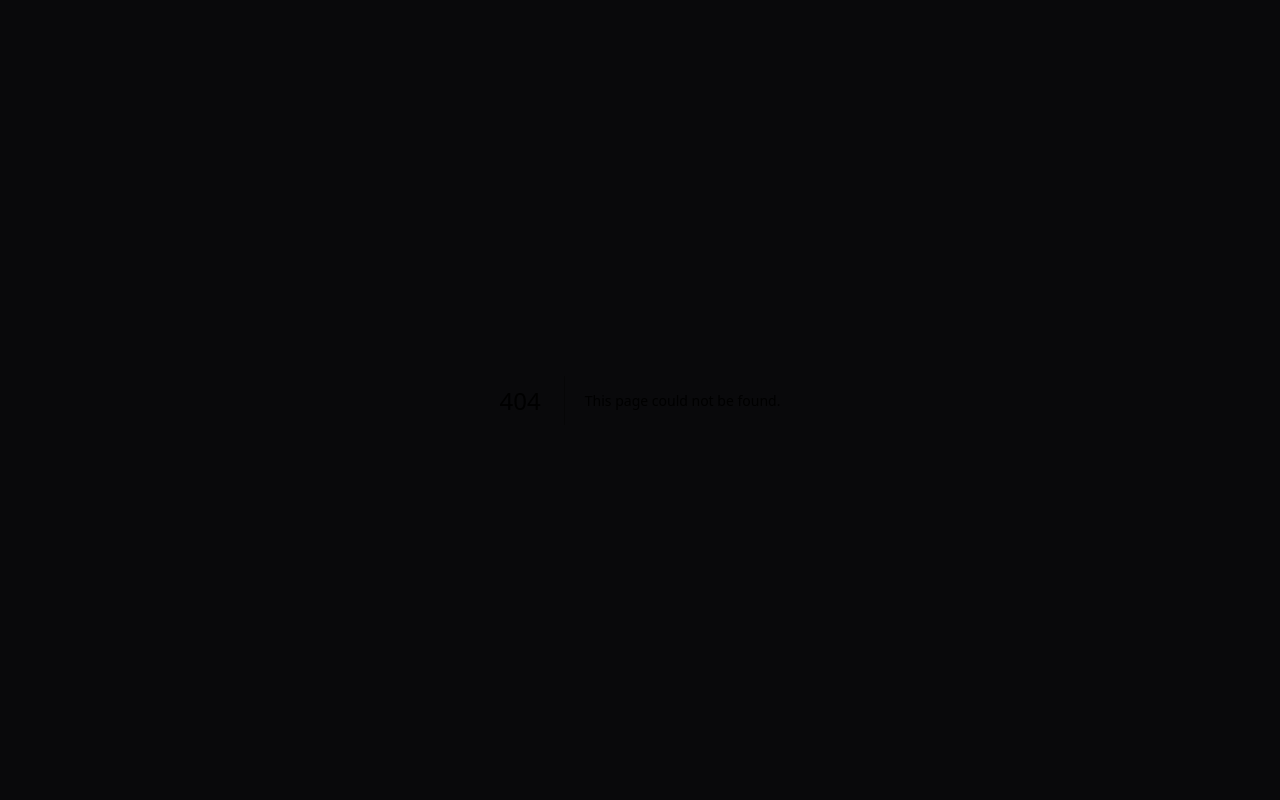
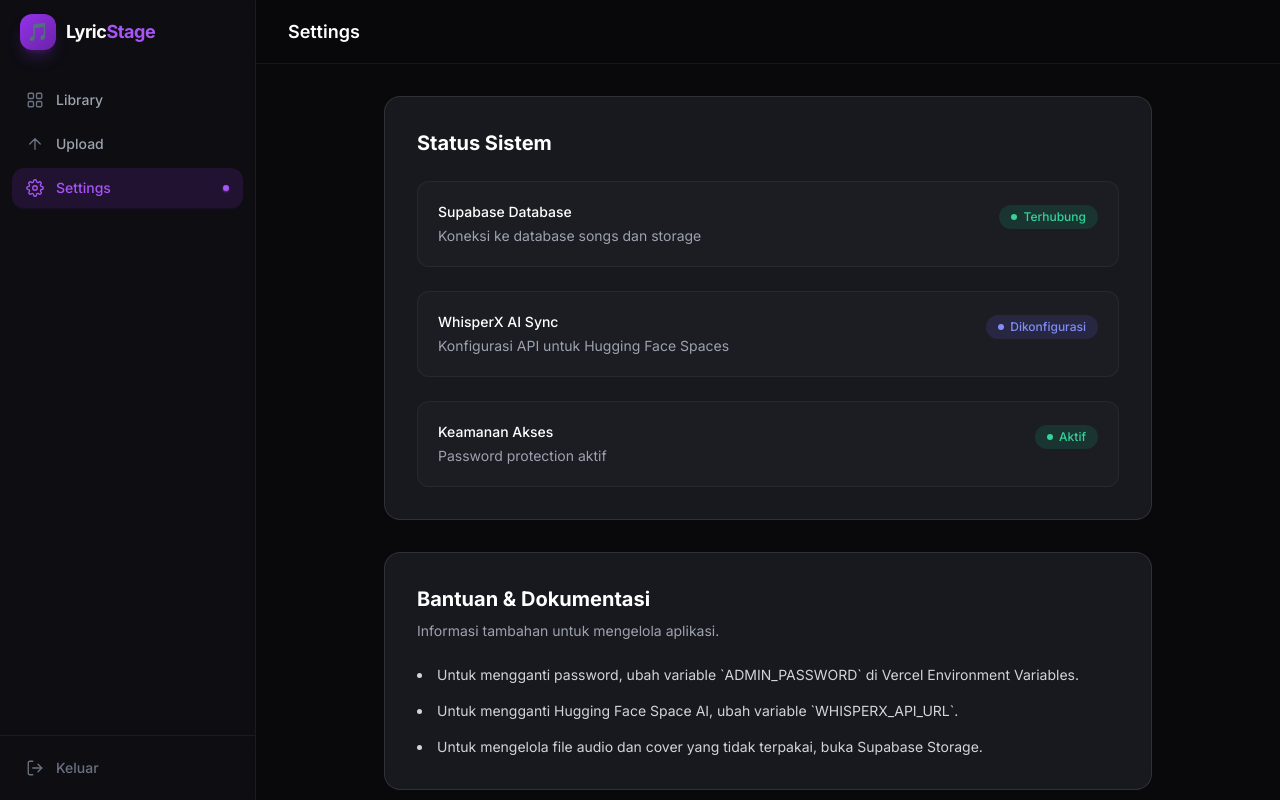
Before and after one commit to whosnugraha08/MusicLyric, a Next.js app: page /dashboard/settings in a window 1280 px wide. Before the commit this address had no page. Built offline with nearby package versions, Linux system fonts and the light colour scheme; no server answers; the database is empty.

Commit message:
feat: add settings page

```diff
--- /dev/null
+++ b/app/dashboard/settings/page.tsx
@@ -0,0 +1,122 @@
+'use client';
+
+import { useState, useEffect } from 'react';
+import { supabase } from '@/lib/supabase';
+
+export default function SettingsPage() {
+  const [dbStatus, setDbStatus] = useState<'checking' | 'connected' | 'error'>('checking');
+  const [dbError, setDbError] = useState<string | null>(null);
+
+  useEffect(() => {
+    async function checkDb() {
+      try {
+        const { error } = await supabase.from('songs').select('id').limit(1);
+        if (error) {
+          setDbStatus('error');
+          setDbError(error.message);
+        } else {
+          setDbStatus('connected');
+        }
+      } catch (err) {
+        setDbStatus('error');
+        setDbError(err instanceof Error ? err.message : 'Unknown error');
+      }
+    }
+
+    checkDb();
+  }, []);
+
+  return (
+    <div className="mx-auto max-w-3xl space-y-8 animate-in fade-in slide-in-from-bottom-4 duration-500">
+      <div className="rounded-2xl border border-white/10 bg-surface-50 p-6 sm:p-8">
+        <h2 className="text-xl font-bold text-white mb-6">Status Sistem</h2>
+
+        <div className="space-y-6">
+          {/* Database Status */}
+          <div className="flex items-start justify-between rounded-xl border border-white/5 bg-white/[0.02] p-5">
+            <div>
+              <h3 className="text-sm font-medium text-white">Supabase Database</h3>
+              <p className="mt-1 text-sm text-gray-400">
+                Koneksi ke database songs dan storage
+              </p>
+            </div>
+            <div>
+              {dbStatus === 'checking' && (
+                <span className="inline-flex items-center gap-1.5 rounded-full bg-gray-500/15 px-3 py-1 text-xs font-medium text-gray-400">
+                  <span className="h-1.5 w-1.5 animate-pulse rounded-full bg-gray-400" />
+                  Memeriksa...
+                </span>
+              )}
+              {dbStatus === 'connected' && (
+                <span className="inline-flex items-center gap-1.5 rounded-full bg-emerald-500/15 px-3 py-1 text-xs font-medium text-emerald-400">
+                  <span className="h-1.5 w-1.5 rounded-full bg-emerald-400" />
+                  Terhubung
+                </span>
+              )}
+              {dbStatus === 'error' && (
+                <span className="inline-flex items-center gap-1.5 rounded-full bg-red-500/15 px-3 py-1 text-xs font-medium text-red-400">
+                  <span className="h-1.5 w-1.5 rounded-full bg-red-400" />
+                  Error
+                </span>
+              )}
+            </div>
+          </div>
+
+          {dbStatus === 'error' && (
+            <div className="rounded-lg bg-red-500/10 p-4 border border-red-500/20">
+              <p className="text-sm text-red-400">
+                <span className="font-bold">Database Error:</span> {dbError}
+              </p>
+              <p className="text-sm text-red-300 mt-2">
+                Pastikan kamu sudah menjalankan file `supabase/schema.sql` di Supabase Dashboard.
+              </p>
+            </div>
+          )}
+
+          {/* AI Status */}
+          <div className="flex items-start justify-between rounded-xl border border-white/5 bg-white/[0.02] p-5">
+            <div>
+              <h3 className="text-sm font-medium text-white">WhisperX AI Sync</h3>
+              <p className="mt-1 text-sm text-gray-400">
+                Konfigurasi API untuk Hugging Face Spaces
+              </p>
+            </div>
+            <div>
+              <span className="inline-flex items-center gap-1.5 rounded-full bg-indigo-500/15 px-3 py-1 text-xs font-medium text-indigo-400">
+                <span className="h-1.5 w-1.5 rounded-full bg-indigo-400" />
+                Dikonfigurasi
+              </span>
+            </div>
+          </div>
+
+          {/* Auth Status */}
+          <div className="flex items-start justify-between rounded-xl border border-white/5 bg-white/[0.02] p-5">
+            <div>
+              <h3 className="text-sm font-medium text-white">Keamanan Akses</h3>
+              <p className="mt-1 text-sm text-gray-400">
+                Password protection aktif
+              </p>
+            </div>
+            <div>
+              <span className="inline-flex items-center gap-1.5 rounded-full bg-emerald-500/15 px-3 py-1 text-xs font-medium text-emerald-400">
+                <span className="h-1.5 w-1.5 rounded-full bg-emerald-400" />
+                Aktif
+              </span>
+            </div>
+          </div>
+        </div>
+      </div>
+
+      <div className="rounded-2xl border border-white/10 bg-surface-50 p-6 sm:p-8">
+        <h2 className="text-xl font-bold text-white mb-2">Bantuan & Dokumentasi</h2>
+        <p className="text-sm text-gray-400 mb-6">Informasi tambahan untuk mengelola aplikasi.</p>
+
+        <ul className="space-y-4 text-sm text-gray-300 list-inside list-disc">
+          <li>Untuk mengganti password, ubah variable `ADMIN_PASSWORD` di Vercel Environment Variables.</li>
+          <li>Untuk mengganti Hugging Face Space AI, ubah variable `WHISPERX_API_URL`.</li>
+          <li>Untuk mengelola file audio dan cover yang tidak terpakai, buka Supabase Storage.</li>
+        </ul>
+      </div>
+    </div>
+  );
+}
```
